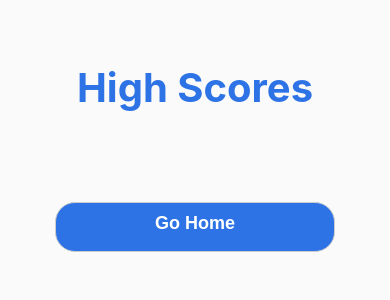
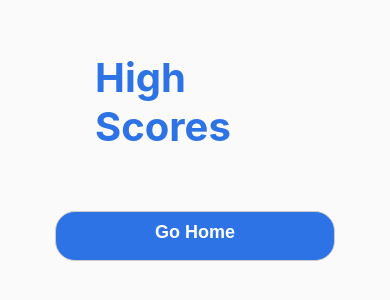
Before and after one commit to rajinavarro/QuimQuiz, a plain HTML site: page highscores.html in a window 390 px wide. Shown: the part 260-560 px from the top of the page. Drawn offline with Linux system fonts and the light colour scheme.

Commit message:
Resolution for Iphone 6/7/8 fixed

```diff
--- a/css/app.css
+++ b/css/app.css
@@ -47,7 +47,7 @@ h4 {
 h1 {
     font-size: 4rem;
     color: #2D73E5;
-    margin-bottom: 5rem;
+    margin-bottom: 2rem;
     font-weight: bold;
     font-family: -apple-system, BlinkMacSystemFont, 'Segoe UI', Roboto, Oxygen, Ubuntu, Cantarell, 'Open Sans', 'Helvetica Neue', sans-serif;
 
@@ -107,7 +107,8 @@ h3 {
     background-color: #FAFAFA;
     color: #3071E9;
     border-color: transparent;
-
+    border: 0rem;
+    width: 20rem
 }
 /* UTILITIES */
 
```
